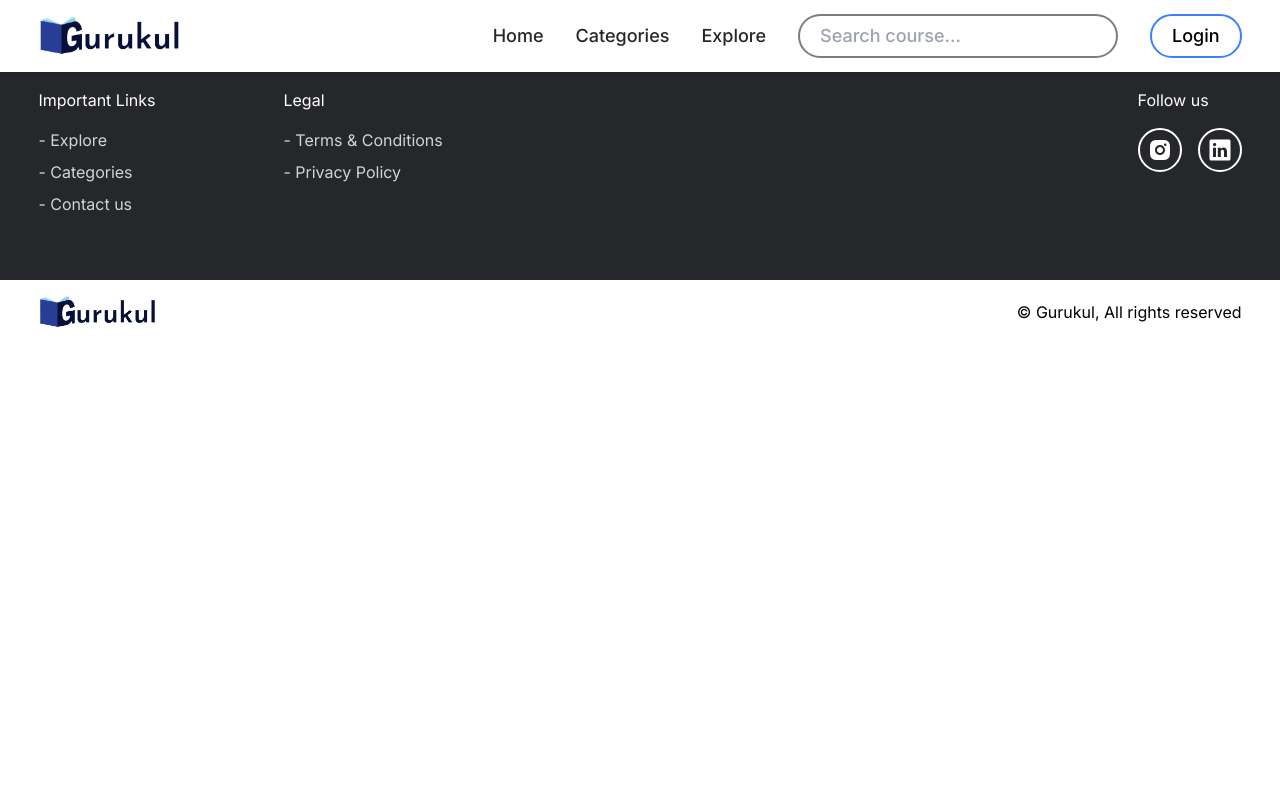
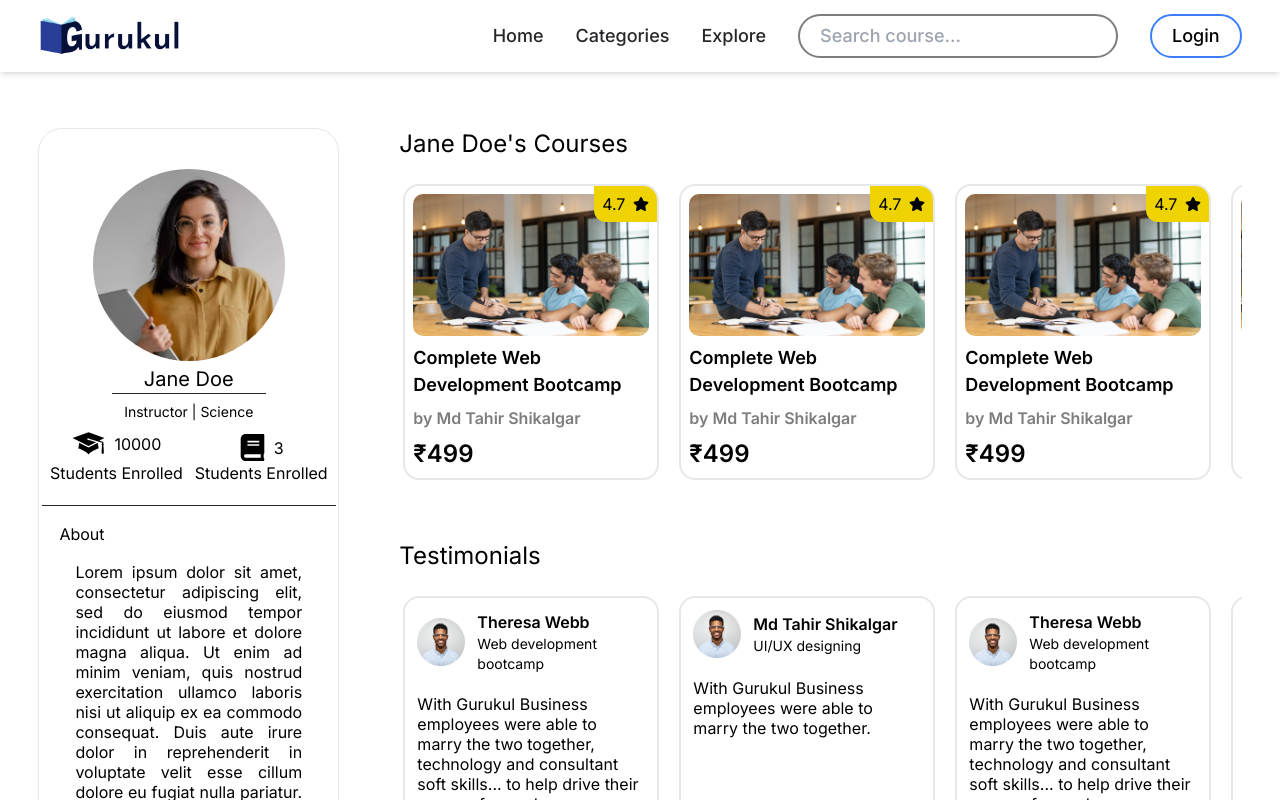
Before and after one commit to ghOst-vedant/gurukul, a Next.js app: page /profile/1 in a window 1280 px wide. Shown: the top 800 px of the page. Built offline with nearby package versions, Linux system fonts and the light colour scheme.

Commit message:
[Update]: Teacher profile page

```diff
--- a/src/app/categories/[category_name]/page.tsx
+++ b/src/app/categories/[category_name]/page.tsx
@@ -6,14 +6,13 @@ import useWindowStatus from "@/app/Custom_hooks/useWindowStatus";
 import CourseCarousel from "@/components/ui/CourseCarousel";
 import { IoOptionsOutline } from "react-icons/io5";
 import { FcAlphabeticalSortingAz } from "react-icons/fc";
-
-const page = () => {
-  const currentPage = usePathname();
-  const windowStatus = useWindowStatus();
-
+type Params = {
+  category_name: string;
+};
+const page = ({ params }: { params: Params }) => {
+  const { category_name } = params;
   const getCategory = () => {
-    const urlPath = currentPage.split("/");
-    const category = urlPath[urlPath.length - 1]
+    const category = category_name
       .split("-")
       .map((str) => str.charAt(0).toUpperCase() + str.slice(1))
       .join(" ");
--- a/src/app/profile/[profile_id]/page.tsx
+++ b/src/app/profile/[profile_id]/page.tsx
@@ -1,11 +1,146 @@
+import Image from "next/image";
+import teacher from "@/assets/images/teacher.png";
+import { GiGraduateCap } from "react-icons/gi";
+import { FaBook } from "react-icons/fa";
+import { CourseCard } from "@/components/cards/CourseCard";
+
+import { TestimonialCard } from "@/components/cards/TestimonialCard";
+import userProfile from "@/assets/images/user.png";
 //Profile page of user (include teacher as well as student). Use conditions to render thing. For eg: is teacher or student, is own profile or someone else to give access to edit things.
-
-const Page = () => {
+type Params = {
+  profile_id: string;
+};
+const Page = ({ params }: { params: Params }) => {
+  const { profile_id } = params;
+  const isA = "teacher";
   return (
-    <div>
-      Profile page
+    <div className="p-5 pb-16 pt-28 sm:p-12 sm:pt-28 lg:p-[3vw] lg:pb-24 lg:pt-32">
+      {isA === "teacher" && (
+        <div className=" flex justify-between w-full lg:flex-row flex-col">
+          <div className="lg:w-[25%] border flex flex-col justify-center items-center pt-10 rounded-3xl shadow-sm pb-3 ">
+            <div className=" flex items-center justify-center flex-col gap-1 border-b border-black pb-5 px-2">
+              <Image
+                src={teacher}
+                className="h-48 w-fit rounded-full"
+                alt="Teacher Profile"
+              />
+              <h2 className=" text-xl px-8 border-b border-black">Jane Doe</h2>
+              <p className="text-sm mt-1">Instructor | Science</p>
+              <div className="flex justify-center gap-3 items-end">
+                <span className=" flex flex-col justify-center items-center">
+                  <span className=" flex items-center gap-2">
+                    <GiGraduateCap size={35} />
+                    10000
+                  </span>
+                  <span>Students Enrolled</span>
+                </span>
+                <span className=" flex flex-col justify-center items-center">
+                  <span className=" flex items-center gap-2">
+                    <FaBook size={27} />3
+                  </span>
+                  <span>Students Enrolled</span>
+                </span>
+              </div>
+            </div>
+            <span className="px-5 p-4">
+              <h3>About</h3>
+              <p className="p-4 text-justify leading-5">
+                Lorem ipsum dolor sit amet, consectetur adipiscing elit, sed do
+                eiusmod tempor incididunt ut labore et dolore magna aliqua. Ut
+                enim ad minim veniam, quis nostrud exercitation ullamco laboris
+                nisi ut aliquip ex ea commodo consequat. Duis aute irure dolor
+                in reprehenderit in voluptate velit esse cillum dolore eu fugiat
+                nulla pariatur. Excepteur sint occaecat cupidatat non proident,
+                sunt in culpa qui officia deserunt mollit anim id est laborum.
+              </p>
+            </span>
+          </div>
+          <div className="lg:w-[70%]  rounded-3xl w-full  lg:mt-0 mt-[15vw]">
+            <div>
+              <h1 className="text-2xl">Jane Doe's Courses</h1>
+              <div className="mt-5 overflow-x-scroll  flex gap-5 p-1">
+                <CourseCard />
+                <CourseCard />
+                <CourseCard />
+                <CourseCard />
+              </div>
+            </div>
+            <div className="pt-14">
+              <h1 className="text-2xl">Testimonials</h1>
+              <div className="mt-5 overflow-x-scroll  flex gap-5 p-1">
+                {testimonials.map((testimonial, index) => (
+                  <TestimonialCard
+                    key={index}
+                    name={testimonial.name}
+                    image=""
+                    role={testimonial.role}
+                    testimonial={testimonial.testimonial}
+                  />
+                ))}
+              </div>
+            </div>
+          </div>
+        </div>
+      )}
     </div>
-  )
-}
-
-export default Page
+  );
+};
+const testimonials = [
+  {
+    name: "Theresa Webb",
+    image: userProfile,
+    role: "Web development bootcamp",
+    testimonial:
+      "With Gurukul Business employees were able to marry the two together, technology and consultant soft skills... to help drive their careers forward.",
+  },
+  {
+    name: "Md Tahir Shikalgar",
+    image: userProfile,
+    role: "UI/UX designing",
+    testimonial:
+      "With Gurukul Business employees were able to marry the two together.",
+  },
+  {
+    name: "Theresa Webb",
+    image: userProfile,
+    role: "Web development bootcamp",
+    testimonial:
+      "With Gurukul Business employees were able to marry the two together, technology and consultant soft skills... to help drive their careers forward.",
+  },
+  {
+    name: "Md Tahir Shikalgar",
+    image: userProfile,
+    role: "UI/UX designing",
+    testimonial:
+      "With Gurukul Business employees were able to marry the two together.",
+  },
+  {
+    name: "Theresa Webb",
+    image: userProfile,
+    role: "Web development bootcamp",
+    testimonial:
+      "With Gurukul Business employees were able to marry the two together, technology and consultant soft skills... to help drive their careers forward.",
+  },
+  {
+    name: "Md Tahir Shikalgar",
+    image: userProfile,
+    role: "UI/UX designing",
+    testimonial:
+      "With Gurukul Business employees were able to marry the two together.",
+  },
+  {
+    name: "Theresa Webb",
+    image: userProfile,
+    role: "Web development bootcamp",
+    testimonial:
+      "With Gurukul Business employees were able to marry the two together, technology and consultant soft skills... to help drive their careers forward.",
+  },
+  {
+    name: "Md Tahir Shikalgar",
+    image: userProfile,
+    role: "UI/UX designing",
+    testimonial:
+      "With Gurukul Business employees were able to marry the two together.",
+  },
+];
+export default Page;
```
